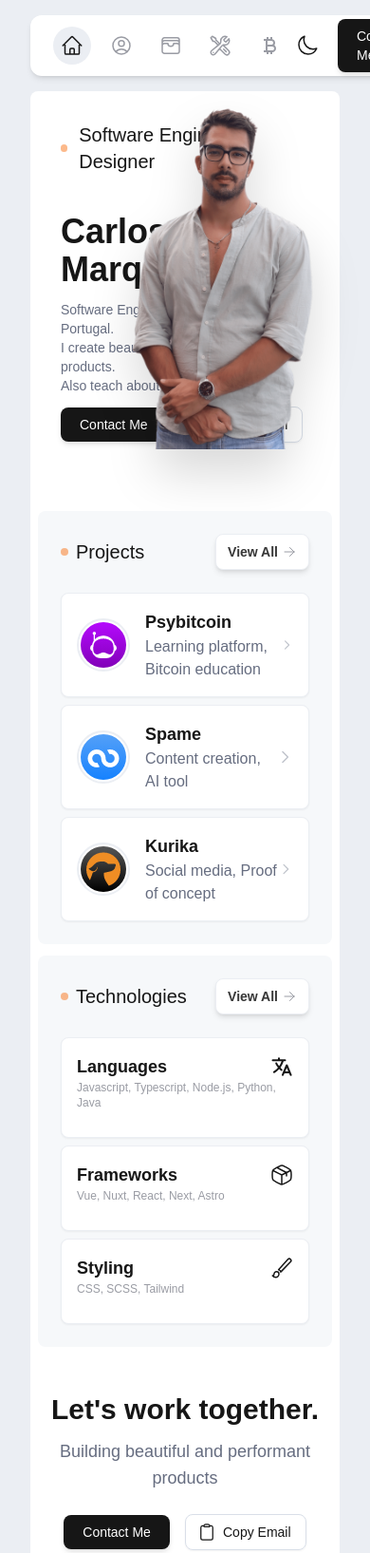
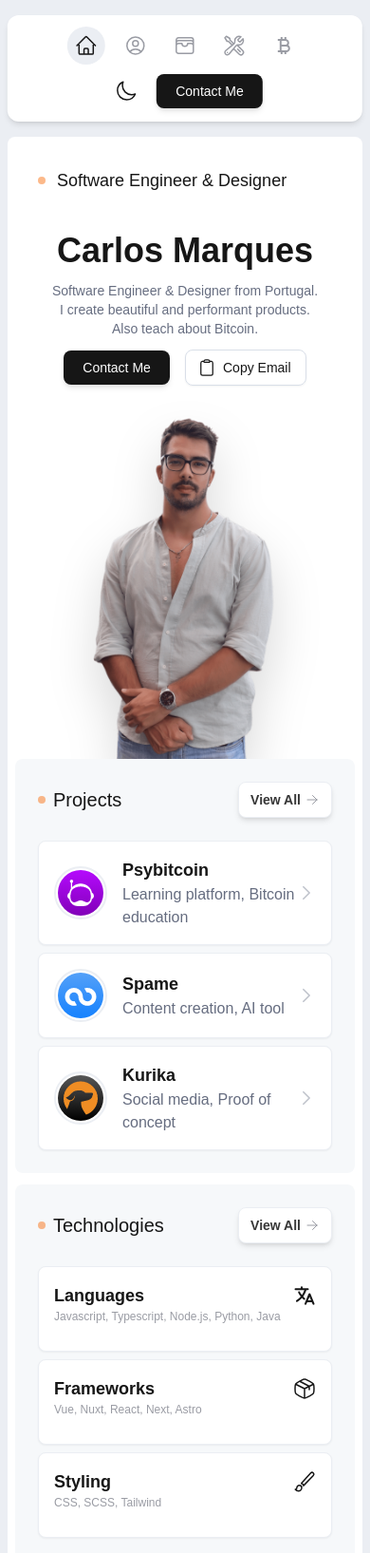
Before and after one commit to Psycarlo/psycarlo-portfolio, an Astro site: page / in a window 390 px wide. Shown: the top 1635 px of the page at 95% size. Built offline with nearby package versions, Linux system fonts and the light colour scheme; Astro itself is replaced by a stand-in of ours.

Commit message:
Responsiveness

```diff
--- a/src/components/LetsWorkTogether.vue
+++ b/src/components/LetsWorkTogether.vue
@@ -1,7 +1,7 @@
 <template>
-  <div class="relative my-12 flex flex-col items-center gap-3">
+  <div class="relative my-12 flex flex-col items-center gap-3 px-3">
     <h3 class="text-3xl font-semibold">Let's work together.</h3>
-    <p class="text-center text-lg text-brand-grayDark dark:text-brand-gray">
+    <p class="text-center text-base xs:text-lg text-brand-grayDark dark:text-brand-gray">
       Building beautiful and performant products
     </p>
     <div class="my-3 flex items-center gap-4">
--- a/src/components/ProjectCard.vue
+++ b/src/components/ProjectCard.vue
@@ -20,7 +20,7 @@
       viewBox="0 0 24 24"
       stroke-width="2"
       stroke="currentColor"
-      class="stroke-brand-grayLight h-5 w-5 transition-all duration-300 group-hover:translate-x-1 group-hover:stroke-brand-gray"
+      class="stroke-brand-grayLight h-5 w-5 min-h-[1.25rem] min-w-[1.25rem] transition-all duration-300 group-hover:translate-x-1 group-hover:stroke-brand-gray"
     >
       <path
         stroke-linecap="round"
--- a/src/components/TechnologiesCard.vue
+++ b/src/components/TechnologiesCard.vue
@@ -7,7 +7,7 @@
       <slot name="icon"></slot>
     </div>
     <p class="text-xs text-brand-gray">{{ description }}</p>
-    <div class="mt-3 flex items-center gap-2">
+    <div class="mt-3 grid grid-cols-3 xs:grid-cols-5 gap-2 w-fit">
       <slot></slot>
     </div>
   </div>
--- a/src/components/TheFooter.vue
+++ b/src/components/TheFooter.vue
@@ -85,7 +85,7 @@
     <div
       class="relative z-10 mx-2 flex flex-col items-center gap-2 rounded-lg bg-brand-lighter px-6 py-12 dark:bg-brand-darky"
     >
-      <p class="text-sm text-brand-gray">
+      <p class="text-sm text-brand-gray text-center">
         © 2023 Carlos Marques | Software Engineer & Designer
       </p>
       <div class="text-sm">
--- a/src/components/TheHeader.vue
+++ b/src/components/TheHeader.vue
@@ -1,6 +1,6 @@
 <template>
   <div
-    class="fixed top-4 z-50 flex h-16 sm:w-[560px] items-center justify-between rounded-xl bg-brand-lightest px-6 shadow-md dark:border dark:border-brand-darky dark:bg-brand-darker"
+    class="fixed top-4 z-50 w-[96%] flex he:flex-row flex-col h-28 he:h-16 left-[50%] translate-x-[-50%] sm:w-[560px] items-center justify-center gap-2 he:gap-0 he:justify-between rounded-xl bg-brand-lightest px-6 shadow-md dark:border dark:border-brand-darky dark:bg-brand-darker"
   >
     <ul class="flex items-center gap-3">
       <li>
--- a/src/layouts/Layout.astro
+++ b/src/layouts/Layout.astro
@@ -33,10 +33,10 @@ const { title } = Astro.props
   <body
     class="bg-brand-light dark:bg-brand-darkest font-brand text-brand-darkest dark:text-brand-lightest"
   >
-    <main class="flex justify-center px-8">
+    <main class="flex justify-center px-2 xs:px-4 sm:px-8">
       <div class="w-[560px] py-4 flex flex-col gap-4">
         <TheHeader client:load page={Astro.props.page} />
-        <div class="pt-20">
+        <div class="he:pt-20 pt-32">
           <slot />
         </div>
       </div>
--- a/src/pages/index.astro
+++ b/src/pages/index.astro
@@ -22,6 +22,7 @@ import tailwindImage from '../assets/tailwind.png'
 
 import Layout from '../layouts/Layout.astro'
 import Button from '../components/Button.vue'
+// @ts-ignore
 import CopyButton from '../components/CopyButton.vue'
 import ProjectCard from '../components/ProjectCard.vue'
 import TechnologiesCard from '../components/TechnologiesCard.vue'
@@ -33,22 +34,22 @@ import TheFooter from '../components/TheFooter.vue'
 
 <Layout title="Portfolio | Carlos Marques" page="home">
   <div class="rounded-lg bg-brand-lightest dark:bg-brand-darker relative">
-    <div class="flex flex-col p-8">
+    <div class="flex flex-col px-8 pt-8 sm:pb-8">
       <div class="flex gap-3 items-center">
         <div
           class="bg-orange-500 w-2 h-2 rounded-full animate-pulse motion-reduce:animate-none"
         >
         </div>
-        <h2 class="font-medium text-xl">Software Engineer & Designer</h2>
+        <h2 class="font-medium he:text-xl text-lg">Software Engineer & Designer</h2>
       </div>
       <div class="flex flex-col gap-3 mt-10">
-        <h1 class="font-semibold text-4xl">Carlos Marques</h1>
-        <p class="text-brand-grayDark text-sm dark:text-brand-grayLight">
+        <h1 class="font-semibold text-4xl text-center sm:text-left">Carlos Marques</h1>
+        <p class="text-brand-grayDark text-sm dark:text-brand-grayLight text-center sm:text-left">
           Software Engineer & Designer from Portugal.<br />
            I create beautiful and performant products.<br />
            Also teach about Bitcoin.
         </p>
-        <ul class="flex gap-4 items-center">
+        <ul class="flex gap-4 items-center justify-center sm:justify-normal">
           <Button to="/contact/" text="Contact Me" variant="primary" />
           <CopyButton
             client:load
@@ -57,12 +58,12 @@ import TheFooter from '../components/TheFooter.vue'
           />
         </ul>
       </div>
-      <div class="absolute top-4 right-6 drop-shadow-2xl">
+      <div class="flex justify-center sm:absolute sm:top-4 sm:right-6 drop-shadow-2xl mt-8 sm:mt-0">
         <img src={carlosImage.src} alt="Carlos Marques" />
       </div>
     </div>
     <div
-      class="flex flex-col gap-6 rounded-lg bg-brand-lighter dark:bg-brand-darky mt-10 mb-3 p-6 mx-2 relative z-10"
+      class="flex flex-col gap-6 rounded-lg bg-brand-lighter dark:bg-brand-darky mt-0 sm:mt-10 mb-3 p-6 mx-2 relative z-10"
     >
       <div class="flex justify-between">
         <div class="flex gap-2 items-center">
--- a/tailwind.config.cjs
+++ b/tailwind.config.cjs
@@ -3,6 +3,16 @@ module.exports = {
   content: ['./src/**/*.{astro,html,js,jsx,md,mdx,svelte,ts,tsx,vue}'],
   darkMode: 'class',
   theme: {
+    screens: {
+      xs: '480px',
+      he: '530px',
+      sm: '640px',
+      md: '768px',
+      mg: '890px',
+      lg: '1024px',
+      xl: '1280px',
+      '2xl': '1536px'
+    },
     extend: {
       colors: {
         brand: {
```
